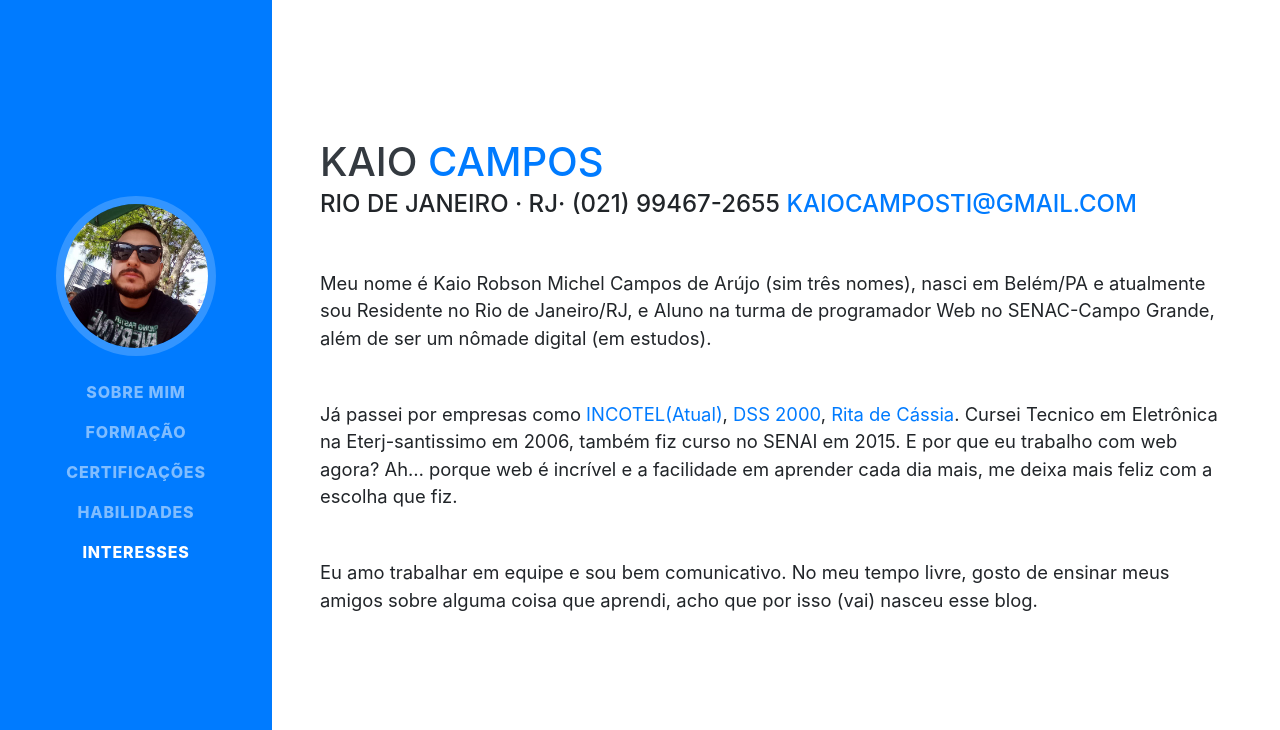
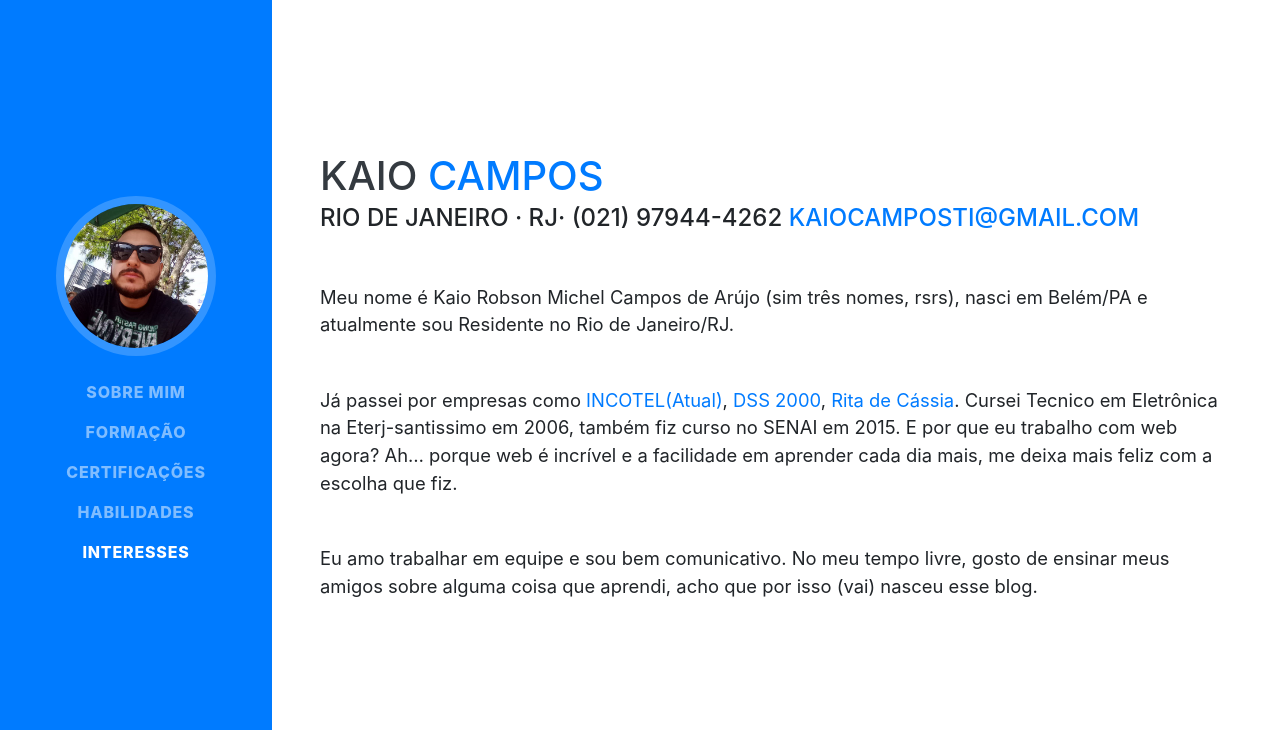
Before and after one commit to kaiocampos/curriculum, a website with bundled scripts: page index.html in a window 1280 px wide. Shown: the top 730 px of the page. Built offline with nearby package versions, Linux system fonts and the light colour scheme; a web font is replaced by a local one.

Commit message:
Update index.html

```diff
--- a/index.html
+++ b/index.html
@@ -77,12 +77,11 @@
         <h1 class="mb-0">Kaio
           <span class="text-primary">Campos</span>
         </h1>
-        <div class="subheading mb-5">Rio de Janeiro · RJ· (021) 99467-2655
+        <div class="subheading mb-5">Rio de Janeiro · RJ· (021) 97944-4262
           <a href="mailto:kaiocamposti@gmail.com">kaiocamposti@gmail.com</a>
         </div>
-        <p class="lead mb-5">Meu nome é Kaio Robson Michel Campos de Arújo (sim três nomes), nasci em Belém/PA e
-          atualmente sou Residente no Rio de Janeiro/RJ, e Aluno na turma de programador Web no SENAC-Campo Grande, além
-          de ser um nômade digital (em estudos).</p>
+        <p class="lead mb-5">Meu nome é Kaio Robson Michel Campos de Arújo (sim três nomes, rsrs), nasci em Belém/PA e
+          atualmente sou Residente no Rio de Janeiro/RJ. </p>
         <p class="lead mb-5">Já passei por empresas como  <a href="https://incotel.com.br/">INCOTEL(Atual)</a>, <a href="https://www.dss2000.com.br" target="_blank">DSS
             2000</a>, <a href="http://www.rita.org.br/" target="_blank">Rita de Cássia</a>. Cursei Tecnico
           em Eletrônica na Eterj-santissimo em 2006, também fiz curso no SENAI em 2015. E por que eu trabalho com web
```
